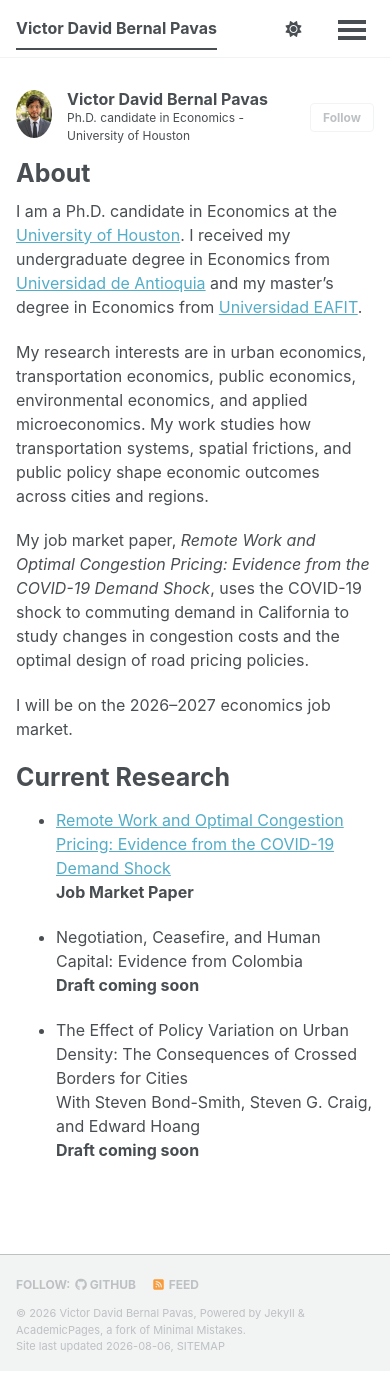
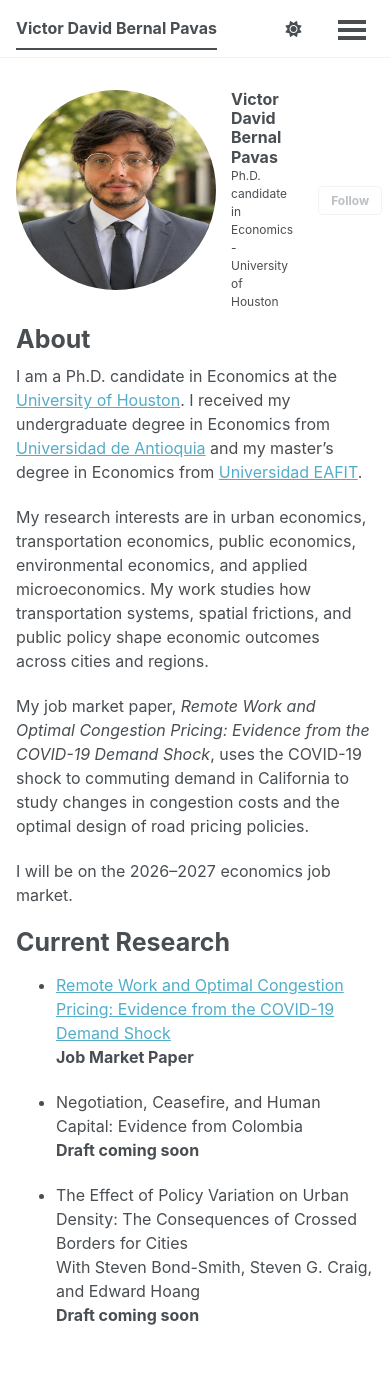
Before and after one commit to DavdBernal24/DavdBernal24.github.io, a Jekyll site: the page built from _pages/about.md, in a window 390 px wide and 1400 px high. Built offline with Jekyll 4.4.1, drawn with Linux system fonts in a browser that asks for light colours; a style sheet for code colours, icons or effects is not loaded.

Commit message:
Update _footer.scss

```diff
--- a/_sass/layout/_footer.scss
+++ b/_sass/layout/_footer.scss
@@ -102,3 +102,17 @@ bottom: auto;
     }
   }
 }
+
+
+/* Larger profile photo on mobile */
+@media screen and (max-width: 768px) {
+  .author__avatar {
+    text-align: center;
+  }
+
+  .author__avatar img {
+    width: 200px !important;
+    height: 200px !important;
+    max-width: 200px !important;
+  }
+}
```
